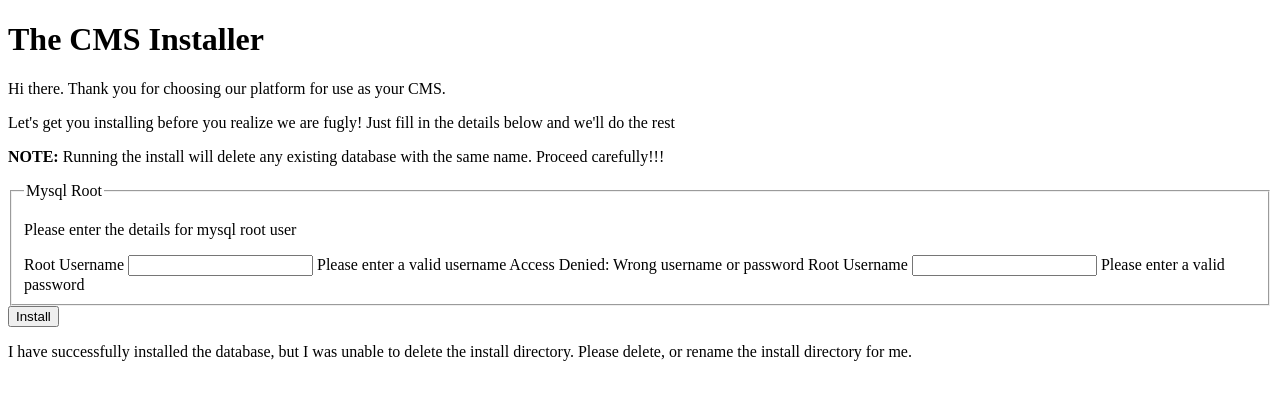
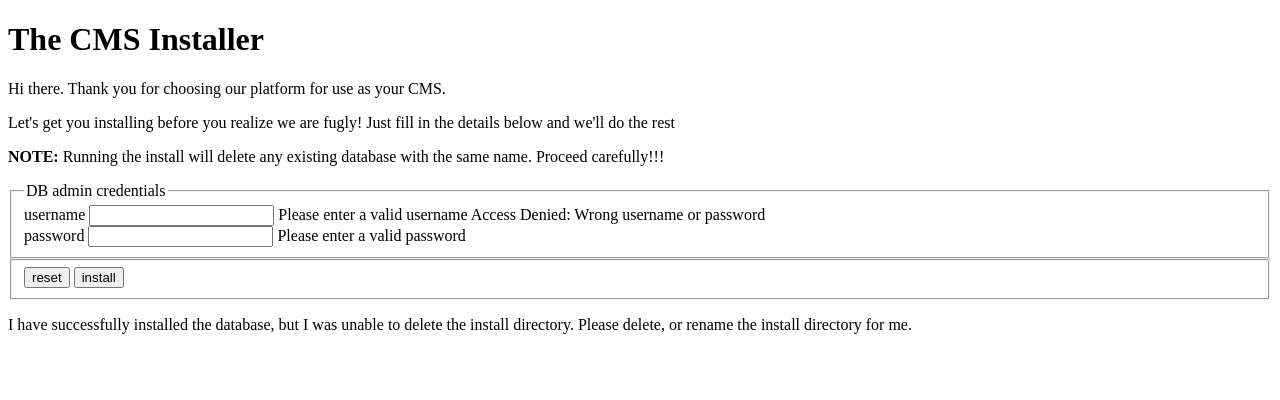
Before and after one commit to eebrah/blogger, a PHP site: page /html_templates/install_install.html in a window 1280 px wide. Shown: the top 400 px of the page. Run offline with PHP 8.4, Linux system fonts and the light colour scheme.

Commit message:
Merging the Installer script

```diff
--- a/html_templates/install_install.html
+++ b/html_templates/install_install.html
@@ -3,32 +3,46 @@
 	<head>
 		<meta charset="utf-8" />
 		<title>Install The CMS</title>
+		<link rel="stylesheet"
+		      type="text/css"
+		      href="./styles/main.css.php" />
 	</head>
-
 	<body>
+		<div class="wrapper">
+			<div class="header"></div>
+			<div class="body">
 				<h1>The CMS Installer</h1>
 				<p>Hi there. Thank you for choosing our platform for use as your CMS.</p>
 				<p>Let's get you installing before you realize we are fugly!
 				Just fill in the details below and we'll do the rest</p>
 
 				<p class="important"><strong>NOTE: </strong>Running the install will delete any existing database with the same name. Proceed carefully!!!</p>
-
+				<div class="dialog">
 					<form id="installer-form" action="#" method="POST">
-			<fieldset>
-				<legend>Mysql Root</legend>
-				<p>Please enter the details for mysql root user</p>
-				<label for="mysql-root-user">Root Username</label>
+						<fieldset class="info">
+							<legend>DB admin credentials</legend>
+							<div class="row">
+								<label for="mysql-root-user">username</label>
 								<input id="mysql-root-user" type="text" name="mysql-root-user" />
 								<span class="error" id="root-user-err" style="">Please enter a valid username</span>
 								<span class="error" id="access-denied-err" style="">Access Denied: Wrong username or password</span>
-				<label for="mysql-root-pass">Root Username</label>
+							</div>
+							<div class="row">
+								<label for="mysql-root-pass">password</label>
 								<input id="mysql-root-pass" type="password" name="mysql-root-pass" />
 								<span class="error" id="root-pass-err" style="">Please enter a valid password</span>
+							</div>
 						</fieldset>
-			<input type="submit" value="Install" />
+						<fieldset class="buttons">
+							<button type="reset">reset</button>
+							<button type="submit">install</button>
+						</fieldset>
 					</form>
+				</div>
 				<div id="db-installed-msg">
 					<p>I have successfully installed the database, but I was unable to delete the install directory. Please delete, or rename the install directory for me.</p>
 				</div>
+			</div>
+		</div>
 	</body>
 </html>
--- a/install/installer.class.php
+++ b/install/installer.class.php
@@ -39,6 +39,7 @@
 	public function render() {
 		if( isset($_SESSION['db_created']) && ($_SESSION['db_created']==="true") ) {
 			$this->remove_form();
+			unset($_SESSION['db_created']);
 		} else {
 			$this->remove_db_installed_msg();
 			$this->setup_form();
```
Also changed, not shown: install.php (+9 -3 lines). Lines whose indentation alone changed are shown as unchanged.
